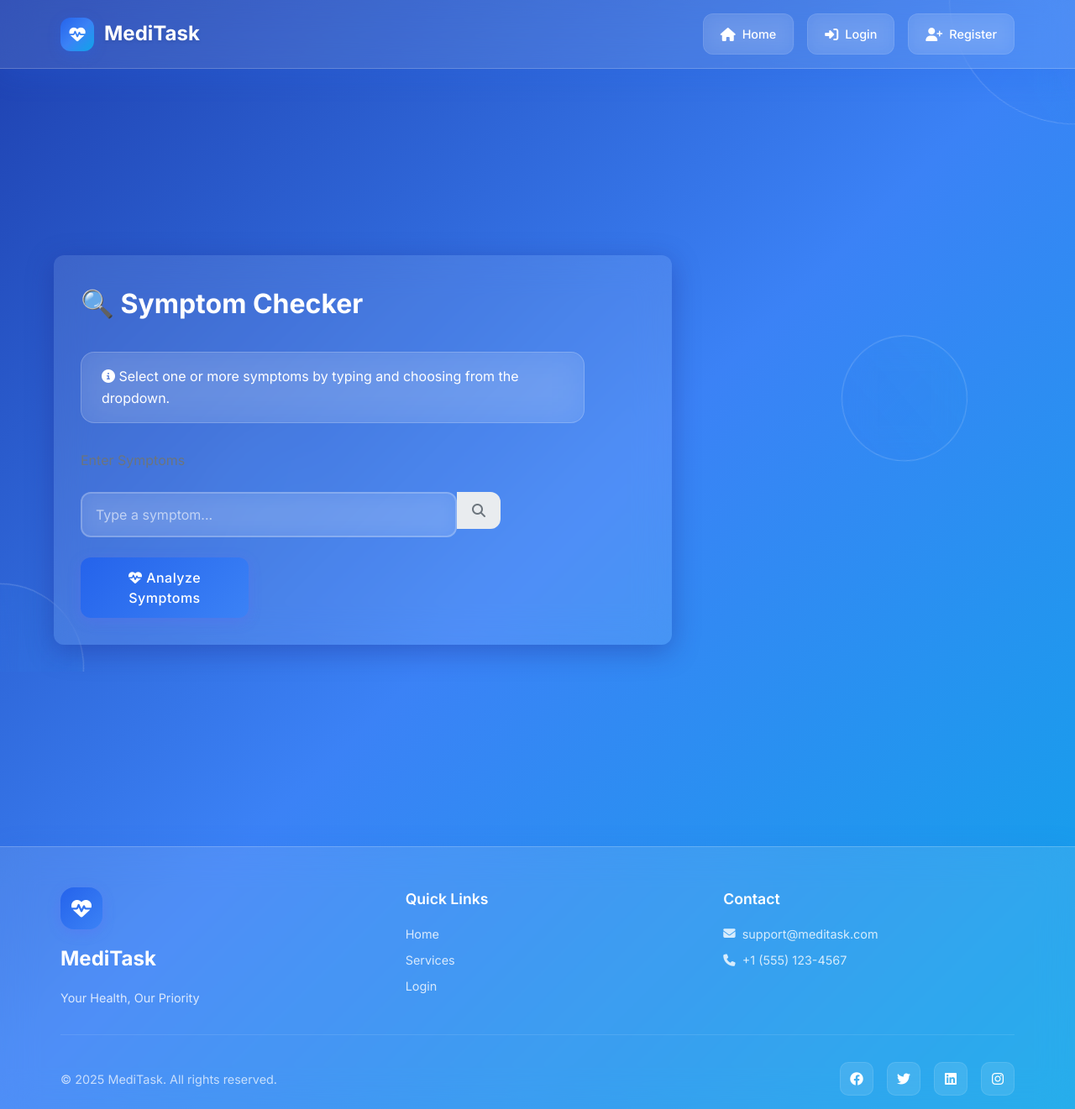
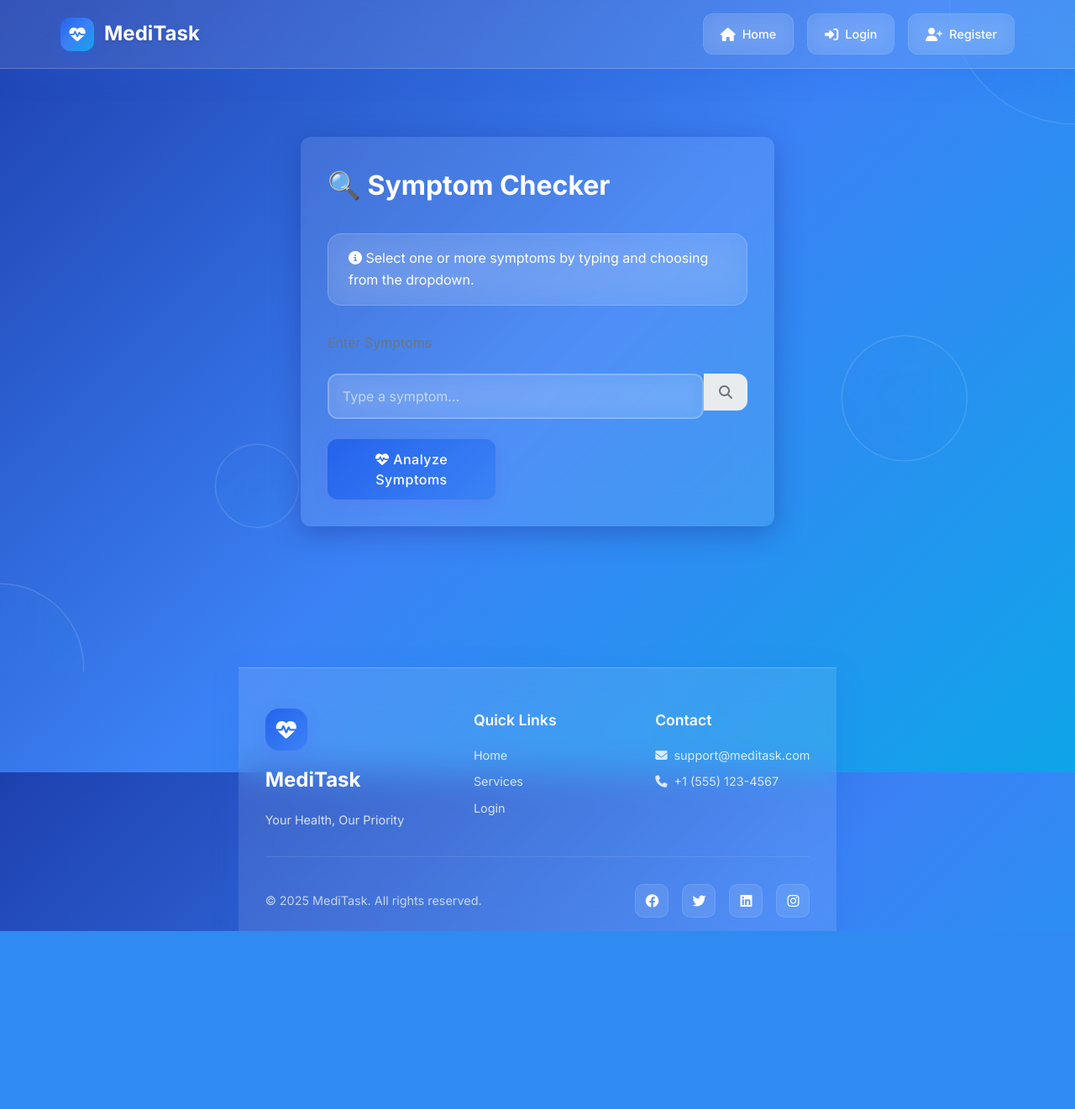
Before and after one commit to AkibDa/MediTrack, a Flask app: page /symptom_checker in a window 1280 px wide. Shown: the whole page at 84% size. After the commit the page ends 1109 px from the top, so only its background shows below. Run offline with Flask 3, Linux system fonts and the light colour scheme.

Commit message:
made-changes-symptoms

```diff
--- a/web/templates/symptom_checker.html
+++ b/web/templates/symptom_checker.html
@@ -2,24 +2,26 @@
 
 {% block content %}
 <div class="main-content container py-4 mx-auto" style="max-width: 800px;">
-    <div class="card border-0 shadow-sm mx-auto">
+    <!-- Form card centered -->
+    <div class="d-flex justify-content-center">
+        <div class="card border-0 shadow-sm" style="max-width: 600px; width:100%;">
             <div class="card-body p-4 text-center">
                 <h1 class="h3 mb-4 text-primary font-weight-bold">🔍 Symptom Checker</h1>
 
-            <div class="alert alert-light border mb-4 mx-auto" style="max-width: 600px;">
+                <div class="alert alert-light border mb-4 mx-auto" style="max-width: 500px;">
                     <i class="fas fa-info-circle me-2"></i> Select one or more symptoms by typing and choosing from the dropdown.
                 </div>
 
                 <form method="POST" action="{{ url_for('symptom_checker') }}" class="mx-auto" style="max-width: 500px;">
                     <div class="form-group text-center">
-                    <label for="symptom-input" class="font-weight-bold text-muted mb-2">Enter Symptoms</label>
+                        <label for="symptom-input" class="font-weight-bold text-muted mb-2" style="color:white">Enter Symptoms</label>
 
                         <!-- Container for tags -->
                         <div id="tags-container" class="tags-container mb-3 d-flex justify-content-center flex-wrap"></div>
 
                         <!-- Input with autocomplete -->
                         <div class="input-group mx-auto" style="width: 100%;">
-                        <input type="text" id="symptom-input" class="form-control form-control-lg text-center" placeholder="Type a symptom..." autocomplete="off" />
+                            <input type="text" id="symptom-input" class="form-control form-control-lg text-center " style="color: white;" placeholder="Type a symptom..." autocomplete="off" />
                             <div class="input-group-append">
                                 <span class="input-group-text bg-white"><i class="fas fa-search text-muted"></i></span>
                             </div>
@@ -35,14 +37,16 @@
                 </form>
             </div>
         </div>
+    </div>
 
     {% if results %}
-    <div class="results mt-5 mx-auto" style="max-width: 900px;">
-        <h2 class="mb-4 font-weight-bold text-primary text-center" style="font-size: 2rem;">Possible Conditions</h2>
+    <!-- Results centered -->
+    <div class="results mt-5 mx-auto text-center" style="max-width: 900px;">
+        <h2 class="mb-4 font-weight-bold text-primary" style="font-size: 2rem; color:white">Possible Conditions</h2>
 
         {% for result in results %}
-        <div class="card shadow-sm border-0 rounded-3 mb-4">
-            <div class="card-body p-4">
+        <div class="card shadow-sm border-0 rounded-3 mb-4 mx-auto" style="max-width: 700px; width:100%;">
+            <div class="card-body p-4 text-left">
                 <div class="d-flex align-items-center mb-3">
                     <h3 class="card-title mb-0 font-weight-bold" style="font-size: 1.8rem;">
                         {{ result.disease|title }}
@@ -62,8 +66,8 @@
 
                 {% if result.precautions %}
                 <div class="mt-4">
-                    <h4 class="text-muted mb-3" style="font-size: 1.5rem;">
-                        <i class="fas fa-shield-alt me-2"></i>
+                    <h4 class="text-muted mb-3" style="font-size: 1.5rem; color: white;">
+                        <i class="fas fa-shield-alt me-2" style="color: white;"></i>
                         {% if result.disease == 'Typhoid' %}Precautions{% else %}Prevention{% endif %}
                     </h4>
                     <div class="row">
@@ -81,9 +85,10 @@
             </div>
         </div>
         {% endfor %}
+    </div>
     {% endif %}
 </div>
-</div>
+
 
 <style>
     :root {
@@ -97,6 +102,12 @@
         display: flex;
         flex-direction: column;
         min-height: 100vh;
+        margin: 0;
+        height: 100vh;
+        display: flex;
+        justify-content: center;
+        margin-top: 120px;
+        align-items: center;
     }
 
     .main-content {
@@ -110,7 +121,11 @@
         .results {
             font-family: 'Segoe UI', Tahoma, Geneva, Verdana, sans-serif;
             line-height: 1.6;
+            display: flex;
+            flex-direction: column;
+            align-items: center;
         }
+
 
         .card-title {
             letter-spacing: 0.5px;
@@ -144,6 +159,8 @@
 
         .bg-light {
             background-color: #f8f9fa!important;
+            color: black;
+            border-radius: 10px;
         }
 
     .card {
@@ -192,14 +209,14 @@
 
     .autocomplete-items {
         position: absolute;
-        border: 1px solid #e9ecef;
+        border: 1px solid #eeeeee;
         border-radius: 0 0 var(--border-radius) var(--border-radius);
         border-top: none;
         z-index: 99;
         top: 100%;
         left: 50%;
         transform: translateX(-50%);
-        background: white;
+        background: rgb(25, 25, 25);
         max-height: 200px;
         overflow-y: auto;
         box-shadow: 0 4px 12px rgba(0,0,0,0.1);
@@ -210,7 +227,7 @@
     .autocomplete-items div {
         padding: 10px 15px;
         cursor: pointer;
-        border-bottom: 1px solid #f8f9fa;
+        border-bottom: 1px solid #121313;
         text-align: left;
     }
 
@@ -242,7 +259,7 @@
 
 <script>
     // (Keep the same JavaScript code as provided in the previous solution)
-    const allSymptoms = {{ symptoms|tojson }};
+    const allSymptoms = JSON.parse('{{ symptoms|tojson|safe }}');
     const input = document.getElementById("symptom-input");
     const tagsContainer = document.getElementById("tags-container");
     const hiddenInput = document.getElementById("symptoms-hidden");
```
Lines whose indentation alone changed are shown as unchanged.
